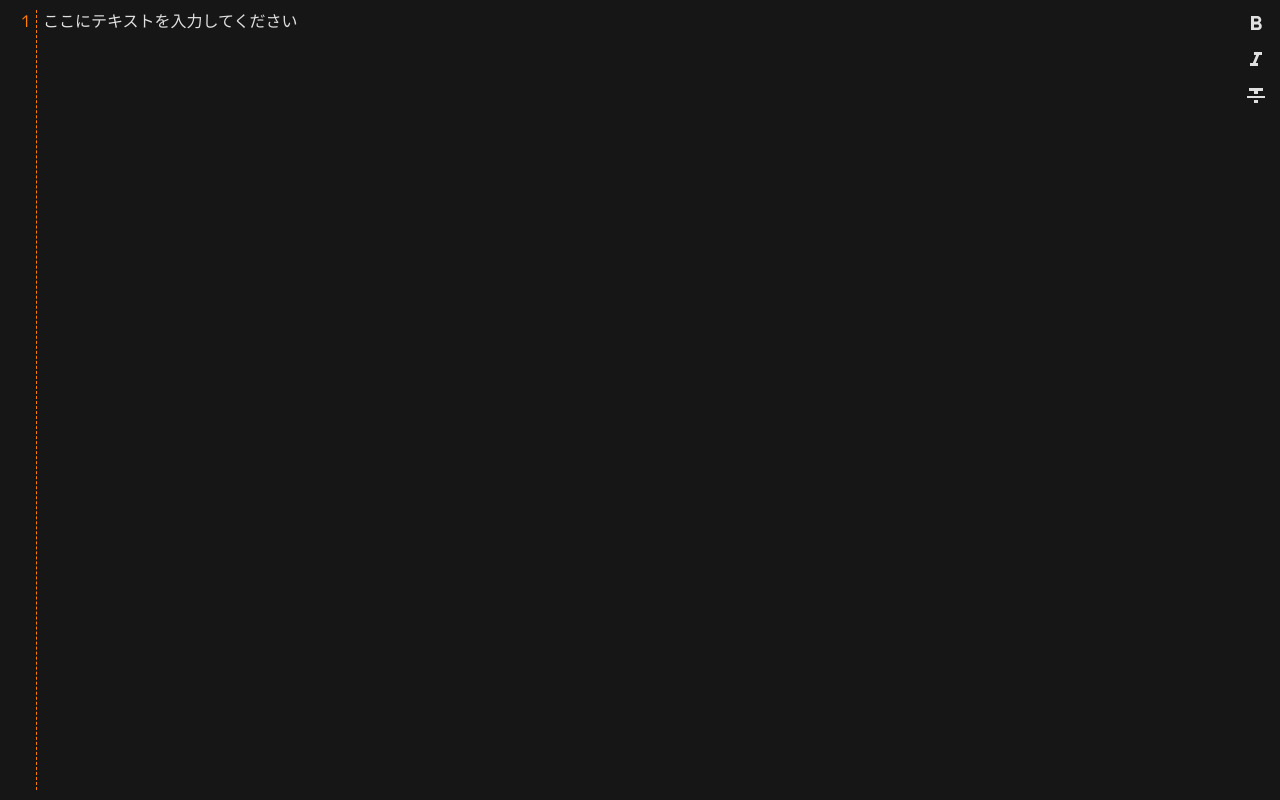
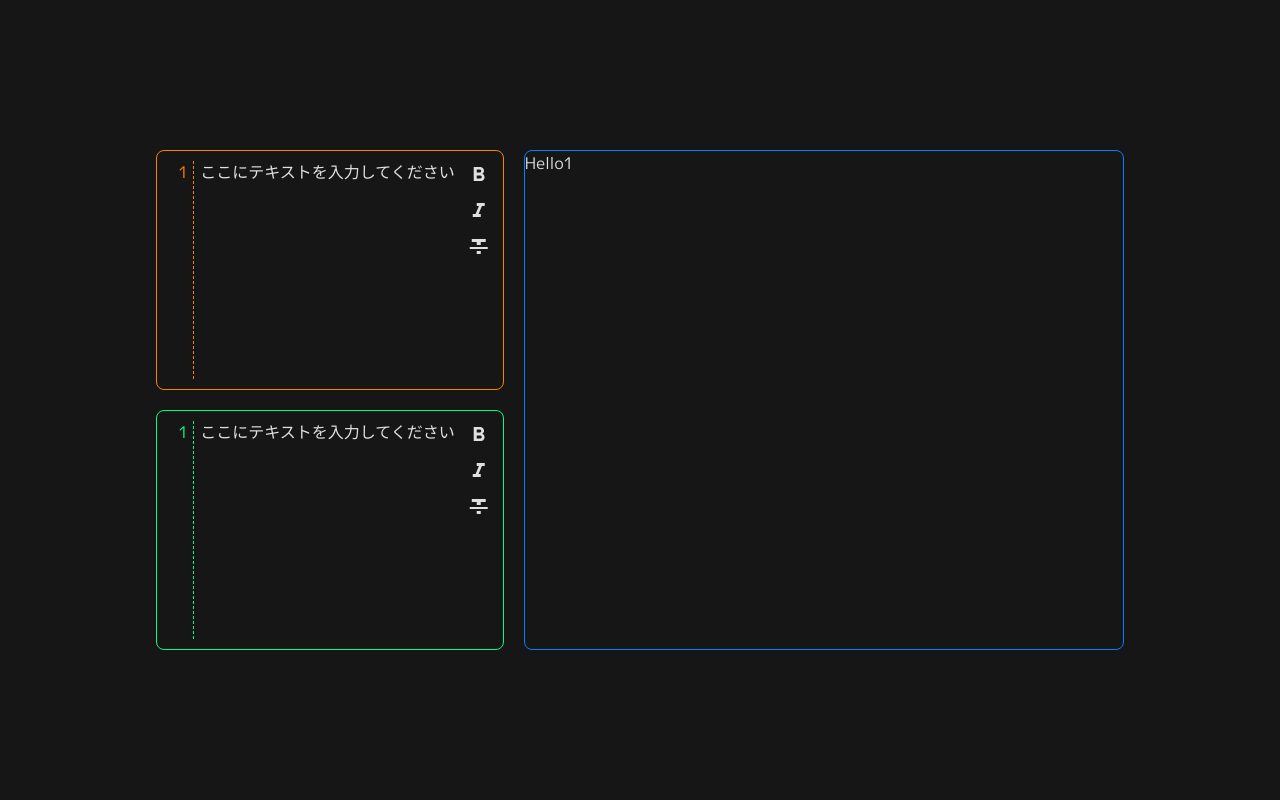
Before and after one commit to kitsne241/edit-distance, a Vue app: page / in a window 1280 px wide. Built offline with nearby package versions, Linux system fonts and the light colour scheme; a web font is replaced by a local one.

Commit message:
add: 編集距離関数

```diff
--- a/src/App.vue
+++ b/src/App.vue
@@ -1,10 +1,27 @@
 <script setup lang="ts">
 import MarkdownEditor from "./components/MarkdownEditor.vue";
+import { onMounted } from "vue";
+import { editGraph } from "./lib/edit-distance";
+
+onMounted(() => {
+  document.title = "Markdown Editor";
+  console.log(editGraph("shoe", "ghost"));
+});
 </script>
 
 <template>
   <div :class="$style.app">
-    <MarkdownEditor text="ここにテキストを入力してください" color="#FF8000" />
+    <div :class="$style.container">
+      <div :class="$style.input">
+        <div :class="$style.input1">
+          <MarkdownEditor text="ここにテキストを入力してください" color="#FF8000" />
+        </div>
+        <div :class="$style.input2">
+          <MarkdownEditor text="ここにテキストを入力してください" color="#00ff80" />
+        </div>
+      </div>
+      <div :class="$style.output">Hello1</div>
+    </div>
   </div>
 </template>
 
@@ -12,5 +29,45 @@ import MarkdownEditor from "./components/MarkdownEditor.vue";
 .app {
   width: 100vw;
   height: 100vh;
+  display: flex;
+  justify-content: center;
+  align-items: center;
+}
+
+.container {
+  width: min(1000px, 100%);
+  height: min(500px, 100%);
+  display: flex;
+  justify-content: center;
+  align-items: center;
+}
+
+.input {
+  height: 100%;
+  display: flex;
+  flex-direction: column;
+  justify-content: center;
+  align-items: center;
+}
+
+.input1 {
+  height: 100%;
+  border: 1px solid #ff8000;
+  border-radius: 8px;
+  margin-bottom: 20px;
+}
+
+.input2 {
+  height: 100%;
+  border: 1px solid #00ff80;
+  border-radius: 8px;
+}
+
+.output {
+  width: 60%;
+  height: 100%;
+  margin-left: 20px;
+  border: 1px solid #0080ff;
+  border-radius: 8px;
 }
 </style>
--- /dev/null
+++ b/src/lib/edit-distance.ts
@@ -0,0 +1,66 @@
+type EditCell = { cost: number; prev: "top" | "left" | "diagonal" };
+type Operation = { type: "insert" | "delete"; char: string; index: number };
+
+export const editGraph = (a: string, b: string): Operation[] => {
+  const graph: (EditCell | undefined)[][] = Array.from({ length: a.length + 1 }, () =>
+    Array.from({ length: b.length + 1 }, () => undefined)
+  );
+
+  // 左上のセルを初期化
+  graph[0][0] = { cost: 0, prev: "diagonal" };
+
+  // 上と左のセルを初期化
+  for (let i = 1; i <= a.length; i++) {
+    graph[i][0] = { cost: i, prev: "top" };
+  }
+  for (let j = 1; j <= b.length; j++) {
+    graph[0][j] = { cost: j, prev: "left" };
+  }
+
+  // グラフを埋める
+  for (let i = 1; i <= a.length; i++) {
+    for (let j = 1; j <= b.length; j++) {
+      if (a[i - 1] === b[j - 1]) {
+        const diagonal = graph[i - 1][j - 1];
+        graph[i][j] = { cost: diagonal!.cost, prev: "diagonal" };
+        continue;
+      }
+
+      const top = graph[i - 1][j];
+      const left = graph[i][j - 1];
+
+      if (top!.cost > left!.cost) {
+        graph[i][j] = { cost: left!.cost + 1, prev: "left" };
+      } else {
+        graph[i][j] = { cost: top!.cost + 1, prev: "top" };
+      }
+    }
+  }
+
+  // 編集を逆算
+  const operations: Operation[] = [];
+  let i = a.length;
+  let j = b.length;
+  while (i >= 0 || j >= 0) {
+    const cell = graph[i][j]!;
+    switch (cell.prev) {
+      case "diagonal": {
+        i--;
+        j--;
+        break;
+      }
+      case "top": {
+        operations.push({ type: "delete", char: a[i - 1], index: i - 1 });
+        i--;
+        break;
+      }
+      case "left": {
+        operations.push({ type: "insert", char: b[j - 1], index: j - 1 });
+        j--;
+        break;
+      }
+    }
+  }
+
+  return operations.reverse();
+};
```
